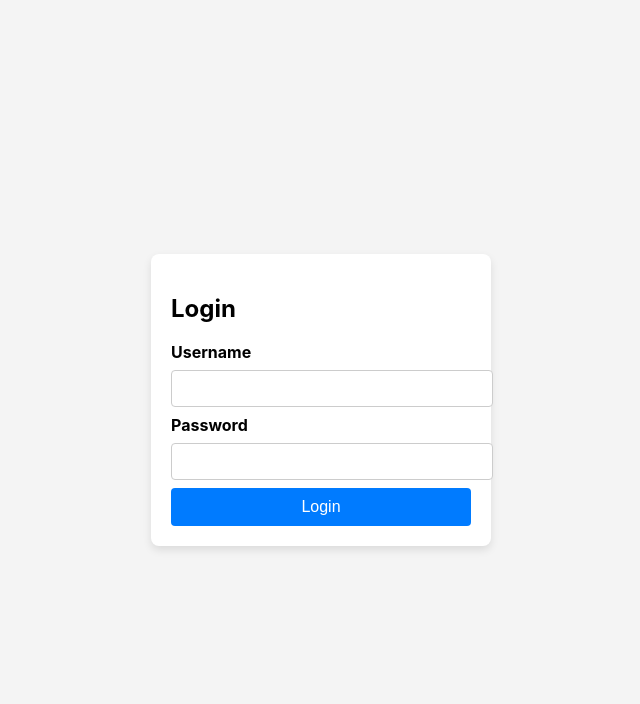
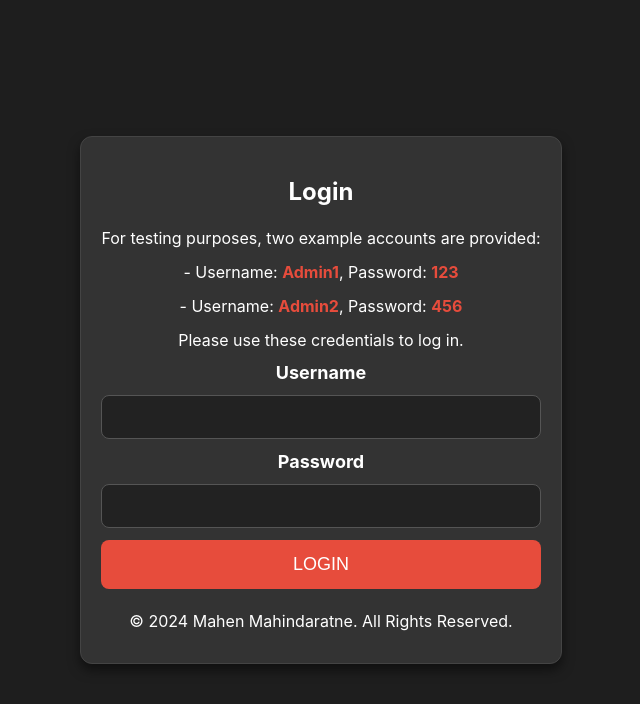
Before and after one commit to MahenM1988/Chat-App, a React (Create React App) app in the folder client/: page / in a window 1280 px wide. Shown: the top 704 px of the page, without its empty margins (319-959 px from the left). Built offline with nearby package versions, Linux system fonts and the light colour scheme; no server answers.

Commit message:
Add files via upload

```diff
--- a/client/src/components/Chat.css
+++ b/client/src/components/Chat.css
@@ -1,26 +1,42 @@
 /* Chat.css */
 
-/* General layout and background */
+body {
+    display: flex;
+    justify-content: center;
+    align-items: center;
+    height: 100vh;
+    margin: 0;
+    background-color: #1e1e1e;
+    color: #fff;
+}
+
 .chat-container {
     width: 100%;
-    max-width: 600px;
-    margin: 0 auto;
+    max-width: 500px;
     padding: 20px;
-    background-color: #f9f9f9;
-    border-radius: 8px;
-    box-shadow: 0 4px 8px rgba(0, 0, 0, 0.1);
+    background-color: #333;
+    border-radius: 12px;
+    box-shadow: 0 6px 12px rgba(0, 0, 0, 0.5);
+    box-sizing: border-box;
 }
 
 h3 {
     text-align: center;
-    color: #333;
+    color: #fff;
     margin-bottom: 20px;
+}
+
+h2 {
+    color: #fff;
+    font-size: 24px;
+    font-weight: bold;
+    margin: 20px 0;
 }
 
 .description-container {
     margin-bottom: 20px;
-    font-size: 0.9rem;
-    color: #555;
+    font-size: 1rem;
+    color: #aaa;
 }
 
 .description-container p {
@@ -36,18 +52,17 @@ i {
     color: #7f8c8d;
 }
 
-/* Chat log and message styling */
 .chat-log {
     max-height: 300px;
     overflow-y: auto;
     margin-bottom: 20px;
-    background-color: #fff;
+    background-color: #222;
     padding: 10px;
     border-radius: 8px;
-    border: 1px solid #ddd;
+    border: 1px solid #444;
     font-family: 'Courier New', monospace;
     font-size: 0.9rem;
-    color: #333;
+    color: #fff;
 }
 
 .chat-log div {
@@ -55,28 +70,27 @@ i {
 }
 
 .chat-log div:nth-child(odd) {
-    background-color: #f1f1f1;
+    background-color: #444;
     border-radius: 4px;
 }
 
 .chat-log div:nth-child(even) {
-    background-color: #e9e9e9;
+    background-color: #555;
     border-radius: 4px;
 }
 
-/* User list styling */
 .user-list {
     margin-top: 20px;
     padding: 10px;
-    background-color: #fff;
+    background-color: #222;
     border-radius: 8px;
-    border: 1px solid #ddd;
+    border: 1px solid #444;
 }
 
 .user-list h4 {
     margin-bottom: 10px;
     font-size: 1rem;
-    color: #333;
+    color: #fff;
 }
 
 .user-list ul {
@@ -87,22 +101,23 @@ i {
 .user-list li {
     padding: 5px;
     font-size: 0.9rem;
-    color: #333;
-    background-color: #f9f9f9;
+    color: #fff;
+    background-color: #333;
     border-radius: 4px;
     margin-bottom: 5px;
 }
 
-/* Chat input field */
 .chat-input {
     width: 100%;
-    padding: 10px;
-    border: 1px solid #ddd;
+    padding: 12px 15px;
+    margin: 12px 0;
     border-radius: 8px;
-    font-size: 1rem;
-    color: #333;
-    background-color: #fff;
-    margin-top: 10px;
+    border: 1px solid #555;
+    background-color: #222;
+    color: #fff;
+    font-size: 16px;
+    transition: all 0.3s ease;
+    box-sizing: border-box;
 }
 
 .chat-input:focus {
@@ -114,7 +129,6 @@ i {
     color: #aaa;
 }
 
-/* Mobile responsiveness */
 @media (max-width: 600px) {
     .chat-container {
         padding: 10px;
@@ -122,6 +136,10 @@ i {
 
     h3 {
         font-size: 1.2rem;
+    }
+
+    h2 {
+        font-size: 20px;
     }
 
     .chat-input {
@@ -136,3 +154,40 @@ i {
         font-size: 0.8rem;
     }
 }
+
+button {
+    width: auto;
+    padding: 8px 12px;
+    background-color: #e74c3c;
+    color: white;
+    border: none;
+    border-radius: 8px;
+    cursor: pointer;
+    font-size: 14px;
+    transition: background-color 0.3s, transform 0.2s;
+    text-transform: uppercase;
+    box-sizing: border-box;
+}
+
+button:hover {
+    background-color: #c0392b;
+    transform: translateY(-2px);
+}
+
+button:active {
+    transform: translateY(0);
+}
+
+label {
+    font-weight: bold;
+    font-size: 18px;
+    color: #fff;
+}
+
+.error-message {
+    color: #e74c3c;
+    font-size: 14px;
+    margin-top: 10px;
+    text-transform: uppercase;
+    letter-spacing: 1px;
+}
--- a/client/src/components/Chat.js
+++ b/client/src/components/Chat.js
@@ -81,6 +81,9 @@ function Chat({ username, ip, handleLogout }) {
                 onKeyPress={(e) => e.key === 'Enter' && sendMessage()}
                 placeholder="Type your message here..."
             />
+            <p style={{alignSelf: 'center', textAlign: 'center', marginTop: '20px' }}>
+              &copy; 2024 Mahen Mahindaratne. All Rights Reserved.
+            </p>
         </div>
     );
 }
--- a/client/src/components/Login.js
+++ b/client/src/components/Login.js
@@ -3,19 +3,19 @@ import React, { useState } from 'react';
 const Login = ({ handleLogin }) => {
   const [username, setUsername] = useState('');
   const [password, setPassword] = useState('');
-  const [error, setError] = useState(null); // Track error message
-  const [loading, setLoading] = useState(false); // Track loading state
+  const [error, setError] = useState(null);
+  const [loading, setLoading] = useState(false);
 
   const handleSubmit = async (e) => {
     e.preventDefault();
-    setError(null); // Clear previous errors
-    setLoading(true); // Start loading
+    setError(null);
+    setLoading(true);
     try {
-      await handleLogin(username, password); // Pass the credentials to the parent
+      await handleLogin(username, password);
     } catch (err) {
       setError('Invalid credentials. Please try again.');
     } finally {
-      setLoading(false); // Stop loading
+      setLoading(false);
     }
   };
 
@@ -24,6 +24,18 @@ const Login = ({ handleLogin }) => {
       <div style={formStyles}>
         <form onSubmit={handleSubmit}>
           <h2>Login</h2>
+          <p style={pStyles}>
+            For testing purposes, two example accounts are provided:
+          </p>
+          <p style={pStyles}>
+            - Username: <strong>Admin1</strong>, Password: <strong>123</strong>
+          </p>
+          <p style={pStyles}>
+            - Username: <strong>Admin2</strong>, Password: <strong>456</strong>
+          </p>
+          <p style={pStyles}>
+            Please use these credentials to log in.
+          </p>
           <div>
             <label htmlFor="username" style={labelStyles}>Username</label>
             <input
@@ -52,57 +64,90 @@ const Login = ({ handleLogin }) => {
           <button type="submit" disabled={loading} style={buttonStyles}>
             {loading ? 'Logging in...' : 'Login'}
           </button>
+          <p style={{ ...pStyles, marginTop: '20px' }}>
+            &copy; 2024 Mahen Mahindaratne. All Rights Reserved.
+          </p>
         </form>
       </div>
     </div>
   );
 };
 
-// Styles (can be replaced with your own CSS or styled-components)
 const containerStyles = {
   display: 'flex',
   justifyContent: 'center',
   alignItems: 'center',
   height: '100vh',
-  backgroundColor: '#f4f4f4',
+  backgroundColor: '#1e1e1e',
+  margin: 0,
+  color: '#fff',
 };
 
 const formStyles = {
-  backgroundColor: 'white',
+  backgroundColor: '#333',
   padding: '20px',
-  borderRadius: '8px',
-  boxShadow: '0 4px 8px rgba(0, 0, 0, 0.1)',
-  width: '300px',
+  borderRadius: '12px',
+  boxShadow: '0 6px 12px rgba(0, 0, 0, 0.5)',
+  width: '100%',
+  maxWidth: '500px',
+  boxSizing: 'border-box',
+  textAlign: 'center',
+  border: '1px solid #444',
 };
 
 const inputStyles = {
   width: '100%',
-  padding: '10px',
-  margin: '8px 0',
-  borderRadius: '4px',
-  border: '1px solid #ccc',
+  padding: '12px 15px',
+  margin: '12px 0',
+  borderRadius: '8px',
+  border: '1px solid #555',
+  backgroundColor: '#222',
+  color: '#fff',
+  fontSize: '16px',
+  transition: 'all 0.3s ease',
+  boxSizing: 'border-box',
 };
 
 const buttonStyles = {
   width: '100%',
-  padding: '10px',
-  backgroundColor: '#007BFF',
+  padding: '14px',
+  backgroundColor: '#e74c3c',
   color: 'white',
   border: 'none',
-  borderRadius: '4px',
+  borderRadius: '8px',
   cursor: 'pointer',
-  fontSize: '16px',
-  transition: 'background-color 0.3s',
+  fontSize: '18px',
+  transition: 'background-color 0.3s, transform 0.2s',
+  boxSizing: 'border-box',
+  textTransform: 'uppercase',
 };
 
 const labelStyles = {
   fontWeight: 'bold',
+  fontSize: '18px',
+  color: '#fff',
 };
 
 const errorStyles = {
-  color: 'red',
+  color: '#e74c3c',
   fontSize: '14px',
   marginTop: '10px',
+  textTransform: 'uppercase',
+  letterSpacing: '1px',
+};
+
+const h2Styles = {
+  color: '#fff',
+  fontSize: '24px',
+  fontWeight: 'bold',
+  margin: '20px 0',
+};
+
+const pStyles = {
+  color: '#fff',
+  fontSize: '16px',
+  margin: '10px 0',
+  lineHeight: '1.5',
 };
 
 export default Login;
```
